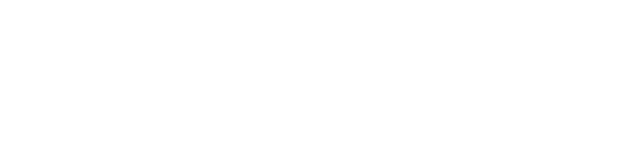
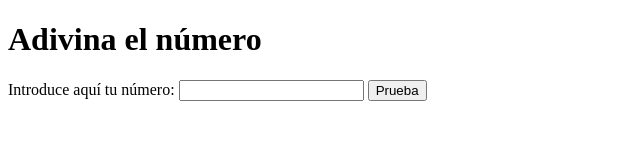
Before and after one commit to Adalab/modulo-2-evaluacion-intermedia-manuelainclan, a plain HTML site: page index.html in a window 1280 px wide. Shown: the whole page, without its empty margins (0-640 px from the left). Drawn offline with Linux system fonts and the light colour scheme.

Commit message:
Add html

```diff
--- a/index.html
+++ b/index.html
@@ -10,7 +10,16 @@
 </head>
 
 <body>
-
+    <main>
+        <h1> Adivina el número</h1>
+        <form action="#">
+            <label for="number">Introduce aquí tu número:</label>
+            <input type="number" class="js-number">
+            <input type="button" value="Prueba" class="js-button">
+        </form>
+        <p class="js-pista"></p>
+        <p class=" js-intentos"></p>
+    </main>
 
 
 
```
